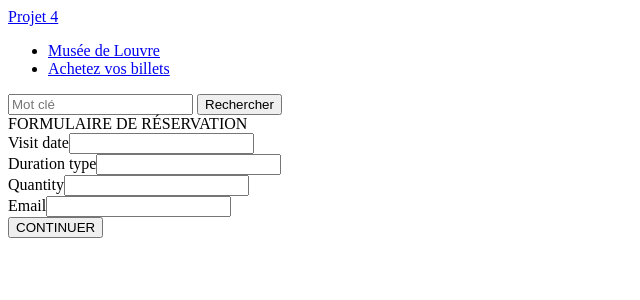
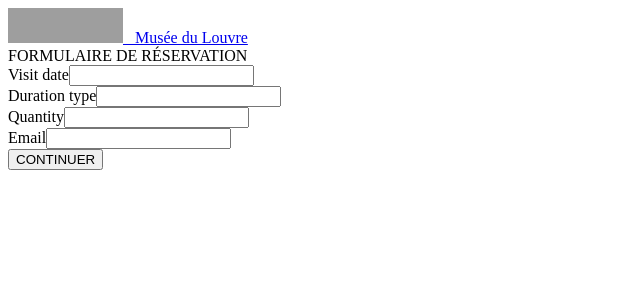
Before and after one commit to alex33fr/Projet_4_backend, a Symfony app: template templates/booking/index.html.twig in a window 1280 px wide. Shown: the top 300 px of the page, without its empty margins (0-640 px from the left). Run offline with Twig, Linux system fonts and the light colour scheme; the template is opened without the code that fills it, so the values that code supplies are empty; form fields are guessed from the names that the template uses; some libraries are stand-ins or nearby versions; grey boxes are pictures that could not be loaded.

Commit message:
Edit view

```diff
--- a/templates/base.html.twig
+++ b/templates/base.html.twig
@@ -1,31 +1,25 @@
-<!DOCTYPE html>
-<html lang="FR">
+<!-- Header -->
+<!doctype html>
+<html lang="{{ app.request.locale }}">
 <head>
     <meta charset="UTF-8">
-    <title>{% block title %}Welcome!{% endblock %}</title>
-
+    <meta name="viewport" content="width=device-width, initial-scale=1, shrink-to-fit=no">
+    <title>{% block title %}Musée de Louvre{% endblock %}</title>
+    <link rel="icon" type="image/x-icon" href="{{ asset('img/faviconLouvre.ico') }}" />
     {% block stylesheets %}
         {{ encore_entry_link_tags('app') }}
     {% endblock %}
 </head>
-<nav class="navbar navbar-expand-lg navbar-light bg-light">
-    <a class="navbar-brand" href="https://openclassrooms.com/fr/projects/35/assignment">Projet 4</a>
 
-    <div class="collapse navbar-collapse">
-        <ul class="navbar-nav mr-auto">
-            <li class="nav-item active">
-                <a class="nav-link" href="/">Musée de Louvre</a>
-            </li>
-            <li class="nav-item active">
-                <a class="nav-link" href="{{ path('booking') }}">Achetez vos billets</a>
-            </li>
-        </ul>
-        <form class="form-inline my-2 my-lg-0">
-            <input class="form-control mr-sm-2" type="search" placeholder="Mot clé" aria-label="Search">
-            <button class="btn btn-outline-dark my-2 my-sm-0" type="submit">Rechercher</button>
-        </form>
-    </div>
+<!-- Navigation -->
+<nav class="navbar navbar-expand-lg navbar-dark bg-dark fixed-top mb-5 text-white">
+    <a class="navbar-brand" href="{{ path('home')}}"><img src="{{ asset('img/logo-louvre.jpg') }}" width="115" height="35" class="d-inline-block align-top" alt="Logo Louvre"><span class="hideTextLogo">&nbsp;&nbsp;&nbsp;Musée du Louvre</span></a>
 </nav>
+
+<!-- Body -->
+<body>
+<div class="container">
+{% block body %}
             {% for label, messages in app.flashes %}
             {% for message in messages %}
                 <div class="alert alert-{{ label }}" role="alert">
@@ -33,10 +27,16 @@
                 </div>
             {% endfor %}
         {% endfor %}
-{% block body %}{% endblock %}
-
+{% endblock %}
+</div>
+</body>
+<!-- Script -->
 {% block javascripts %}
     {{ encore_entry_script_tags('app') }}
 {% endblock %}
-</body>
+
+<!-- Footer -->
+{% block footer %}
+{% endblock %}
+
 </html>
```
Lines whose indentation alone changed are shown as unchanged.
